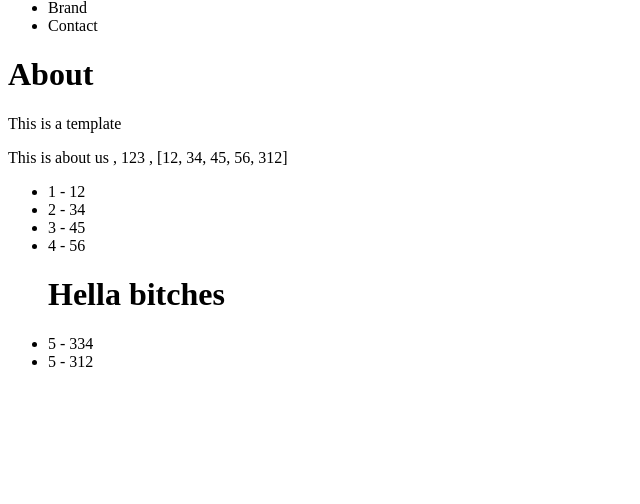
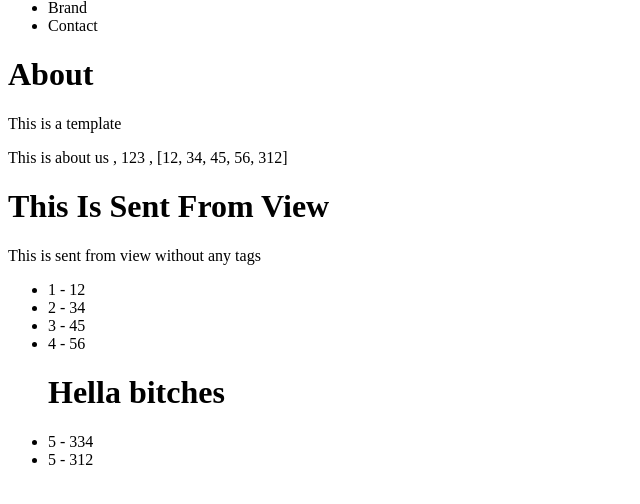
Before and after one commit to Stenardt-9002/Djangotut2.0.7, a Django app: page /about/ in a window 1280 px wide. Shown: the part 17-521 px from the top of the page, without its empty margins (0-640 px from the left). Run offline with Django 3.2, Linux system fonts and the light colour scheme.

Commit message:
built in templates and filter examples

```diff
--- a/files2/pages/views.py
+++ b/files2/pages/views.py
@@ -12,9 +12,10 @@ def contct_view(request):
 
 def about_view(request):
     my_context = {
-        "my_text":"This is about us",
+        "my_text":"this is about us",
         "my_nu" : 123,
-        "my_lit" : [12,34,45,56,312]
+        "my_lit" : [12,34,45,56,312],
+        "my_htm" : "<h1> This is sent from view </h1>",
 
     }
     # return HttpResponse("<h1> About Page </h1> ")
--- a/files2/templates/about.html
+++ b/files2/templates/about.html
@@ -6,9 +6,11 @@
 
 <p>
 <!-- context variable  -->
-{{my_text}} , {{ my_nu }} , {{my_lit}}
+{{my_text |capfirst}} , {{ my_nu|center:"25" }} , {{my_lit}}
 </p>
 <!-- loop in my_lit  -->
+{{my_htm|safe|title}}   <!-- makes every word first letter capital -->
+{{my_htm|striptags}} without any tags
 
 <ul>
   {% for my_sub_item  in my_lit %}
```
